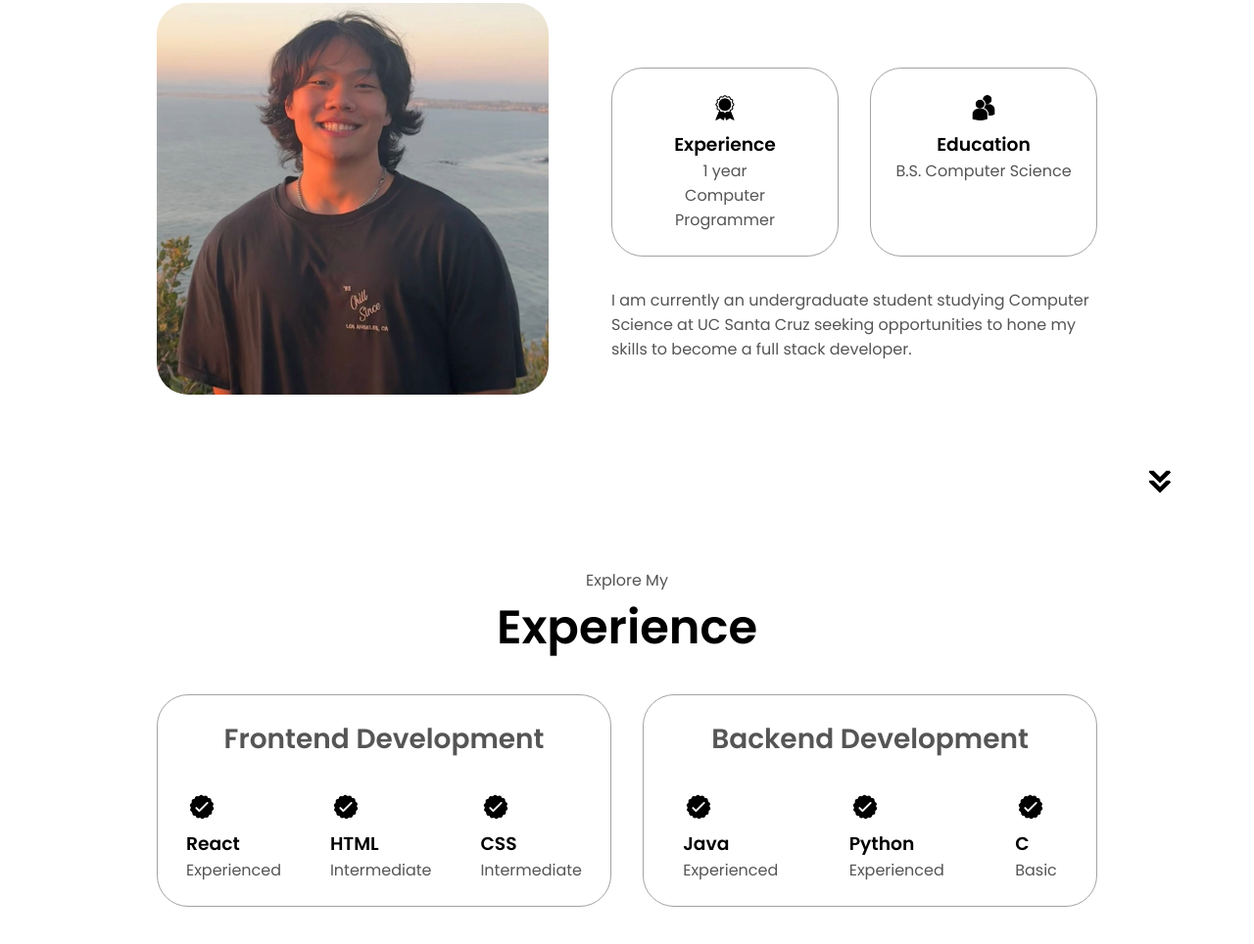
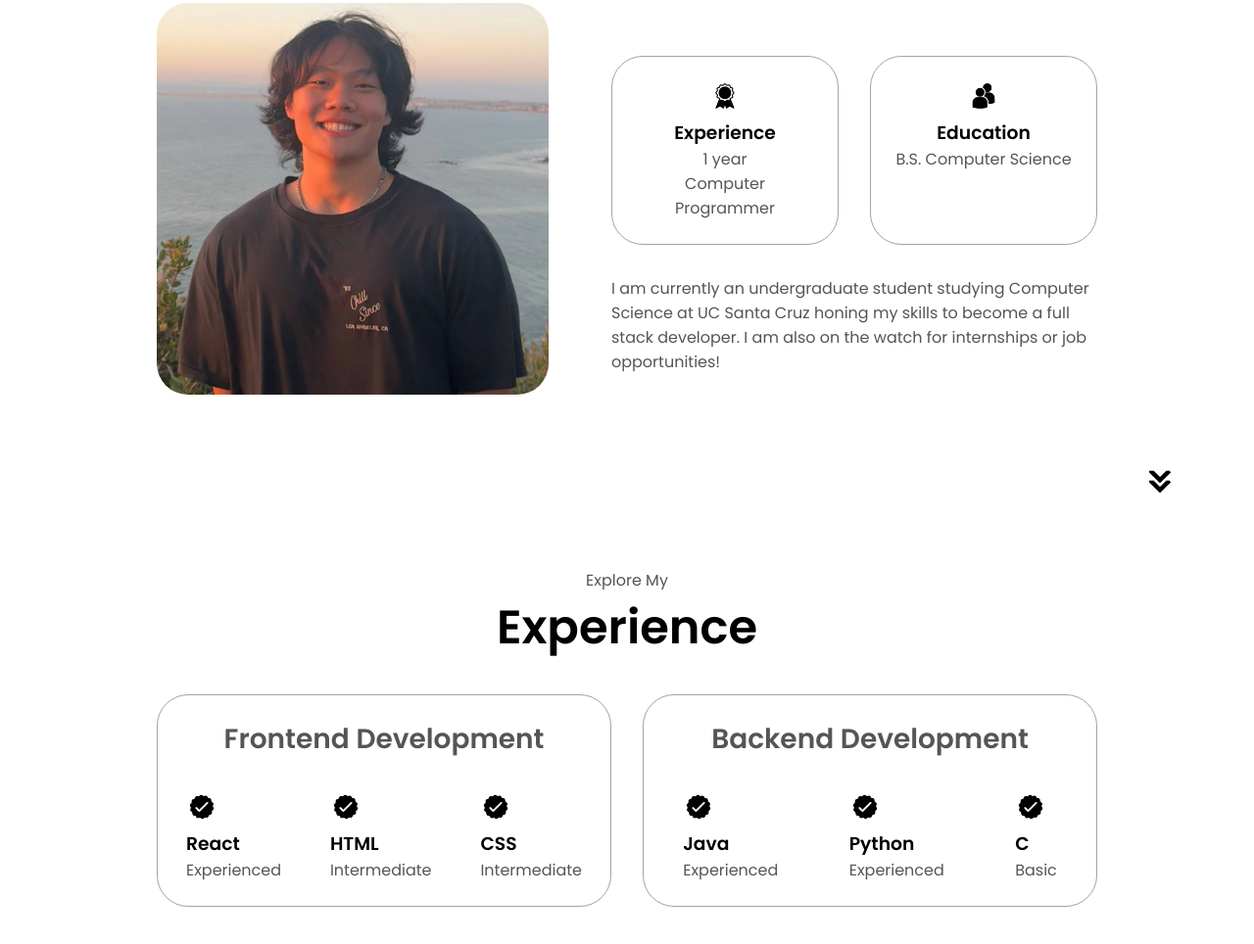
Before and after one commit to jasonjkkim/html-css-js-portfolio-website, a plain HTML site: page index.html in a window 1280 px wide. Shown: the part 1116-2080 px from the top of the page at 98% size. Drawn offline with Linux system fonts and the light colour scheme.

Commit message:
Update index.html

```diff
--- a/index.html
+++ b/index.html
@@ -77,7 +77,7 @@
                     </div>
                 </div>
                 <div class="text-container">
-                    <p>I am currently an undergraduate student studying Computer Science at UC Santa Cruz seeking opportunities to hone my skills to become a full stack developer.</p>
+                    <p>I am currently an undergraduate student studying Computer Science at UC Santa Cruz honing my skills to become a full stack developer. I am also on the watch for internships or job opportunities! </p>
                 </div>
             </div>
         </div>
```
